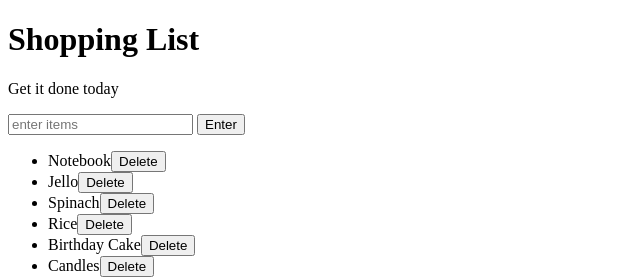
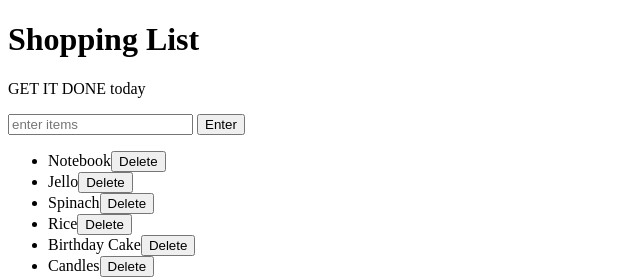
Before and after one commit to wizcool08/Practice_Git, a plain HTML site: page shopping_list/Simple_Shopping_List/index.html in a window 1280 px wide. Shown: the full height of the page, 0-640 px from the left. Drawn offline with Linux system fonts and the light colour scheme.

Commit message:
Capitalize text in first id

```diff
--- a/shopping_list/Simple_Shopping_List/index.html
+++ b/shopping_list/Simple_Shopping_List/index.html
@@ -6,7 +6,7 @@
   </head>
   <body>
     <h1>Shopping List</h1>
-    <p id="first">Get it done today</p>
+    <p id="first">GET IT DONE today</p>
     <input id="userinput" type="text" placeholder="enter items" />
     <button id="enter">Enter</button>
     <ul id="parent-list">
```
